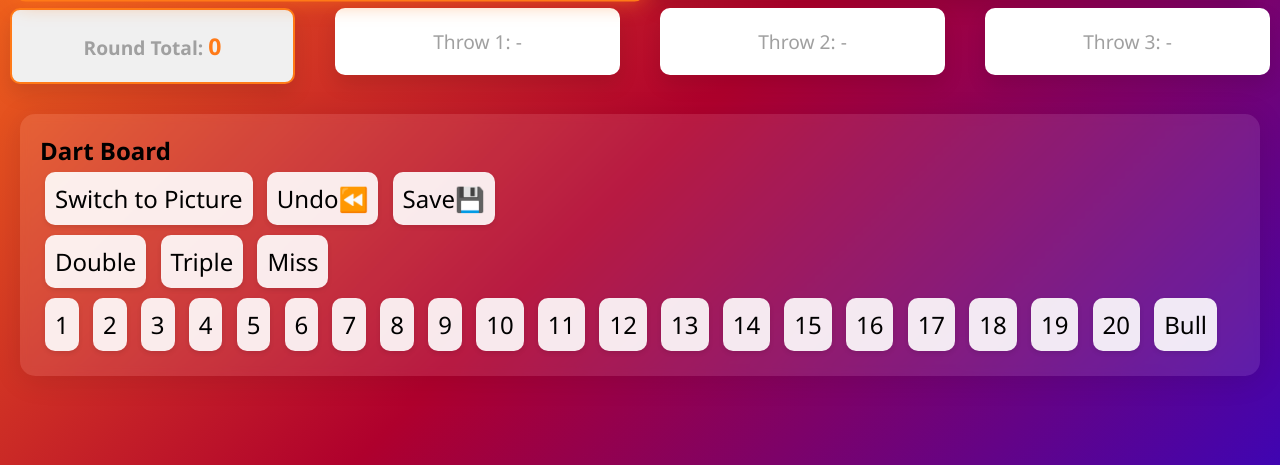
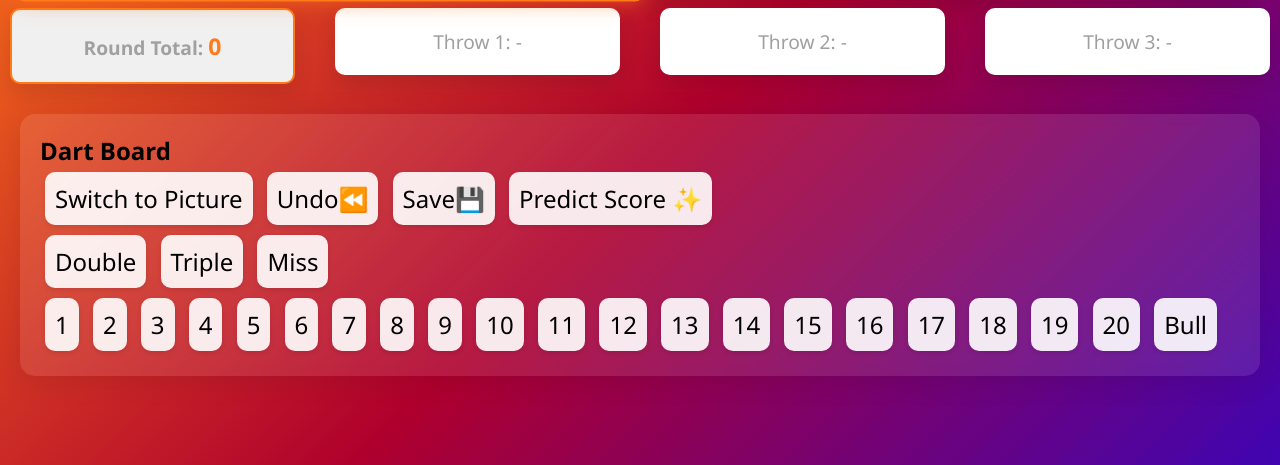
Before and after one commit to patrickfeller/DartScoreMate, a Flask app: template src/flask_app/templates/game.html in a window 1280 px wide. Shown: the part 223-688 px from the top of the page. Run offline with Flask 3, Linux system fonts and the light colour scheme; the template is opened without the code that fills it, so the values that code supplies are empty.

Commit message:
FEAT: score prediction button in preparation for filling in Chris' algorithm

```diff
--- a/src/flask_app/main.py
+++ b/src/flask_app/main.py
@@ -11,7 +11,7 @@ from . import aid_functions_sql
 from mysql.connector.errors import Error
 from . import recommender
 from flask_session import Session
-
+import random
 
 
 
@@ -312,5 +312,24 @@ def reset_chat():
     session.pop("chat_history", None)
     return jsonify({"status": "ok"})
 
+@app.route("/get_score_prediction", methods = ["GET"])
+def get_score_prediction():
+    def random_dart_score():
+        # Choose a base score from 0, 1–20, or 25
+        score = random.choice([0] + list(range(1, 21)) + [25])
+
+        # Determine allowed multiplier based on score
+        if score == 0:
+            multiplier = 1
+        elif score == 25:
+            multiplier = random.choice([1, 2])
+        else:
+            multiplier = random.choice([1, 2, 3])
+
+        # Return JSON-serializable result
+        return score, multiplier
+    score_prediction = random_dart_score()
+    return jsonify({"score": score_prediction[0], "multiplier": score_prediction[1]})
+
 if __name__ == "__main__":
     app.run(port=5000, debug=True)
--- a/src/flask_app/static/scripts/game.js
+++ b/src/flask_app/static/scripts/game.js
@@ -218,6 +218,21 @@ function selectField(type, button) {
         .catch(error => console.error('Error:', error));
         return;
     }
+    if (type === "Predict") {
+        fetch('/get_score_prediction')
+        .then(response => response.json())
+        .then(data => {
+            console.log("Score Prediction:", data);
+            if (data && data.score !== undefined && data.multiplier !== undefined) {
+                multiplier = data.multiplier;  // Set multiplier as per backend response
+                handleScore(data.score);  // Call handleScore with the predicted score
+            } else {
+                alert('Prediction failed or returned invalid score.');
+            }
+        })
+        .catch(error => console.error('Error fetching prediction:', error));
+        return;
+    }
 }
 
 function handleScore(score) {
--- a/src/flask_app/templates/game.html
+++ b/src/flask_app/templates/game.html
@@ -25,6 +25,7 @@
     <button onclick="toggleView()">Switch to Picture</button>
     <button onclick="selectField('Undo')">Undo⏪</button>
     <button onclick="selectField('SaveGame')">Save💾</button>
+    <button onclick="selectField('Predict')">Predict Score ✨</button>
     <!-- insert if needed: button onclick="selectField('Next')" id="nextButton" >Next⏩</button -->
     <div id="button-view">
         <div>
```
